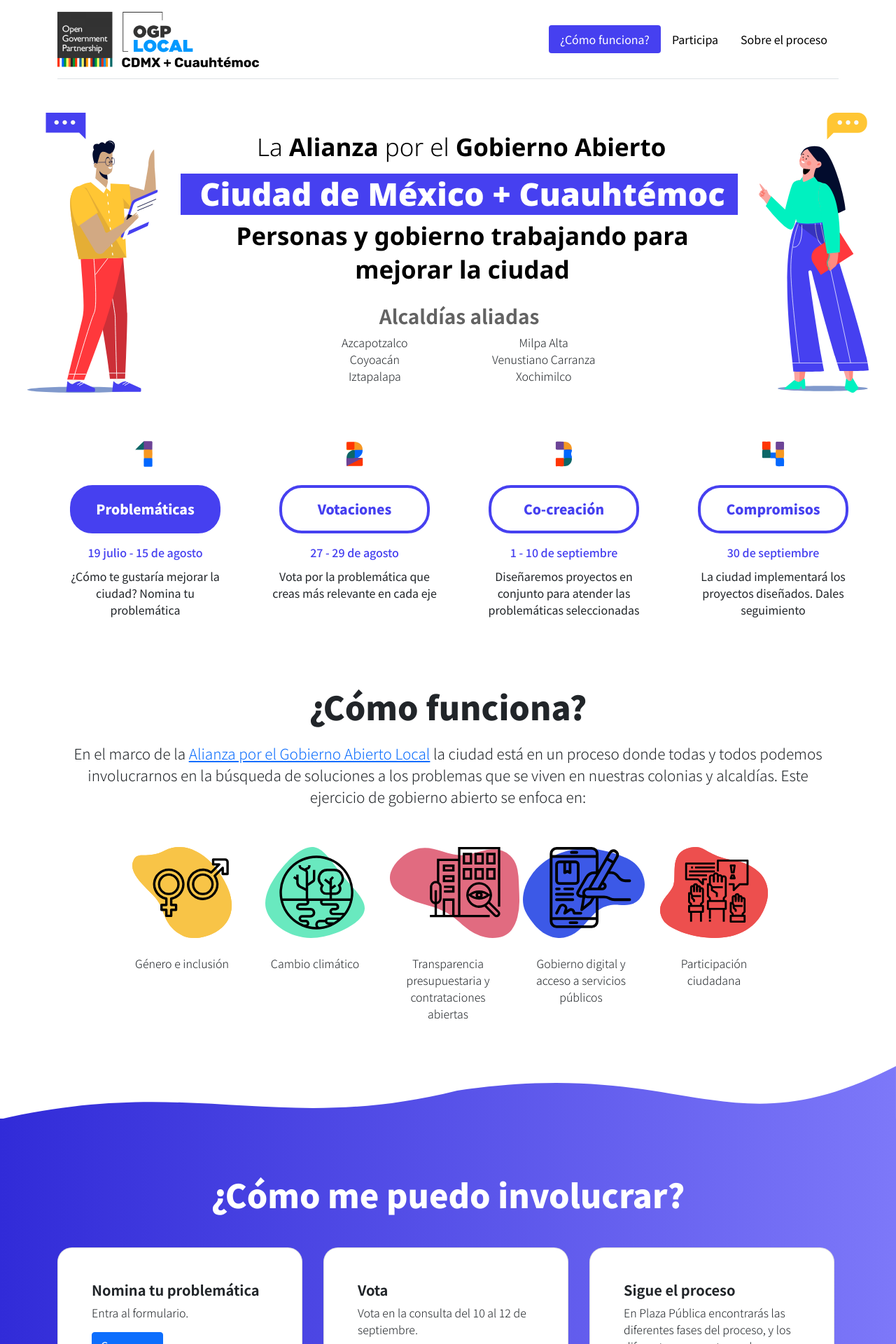
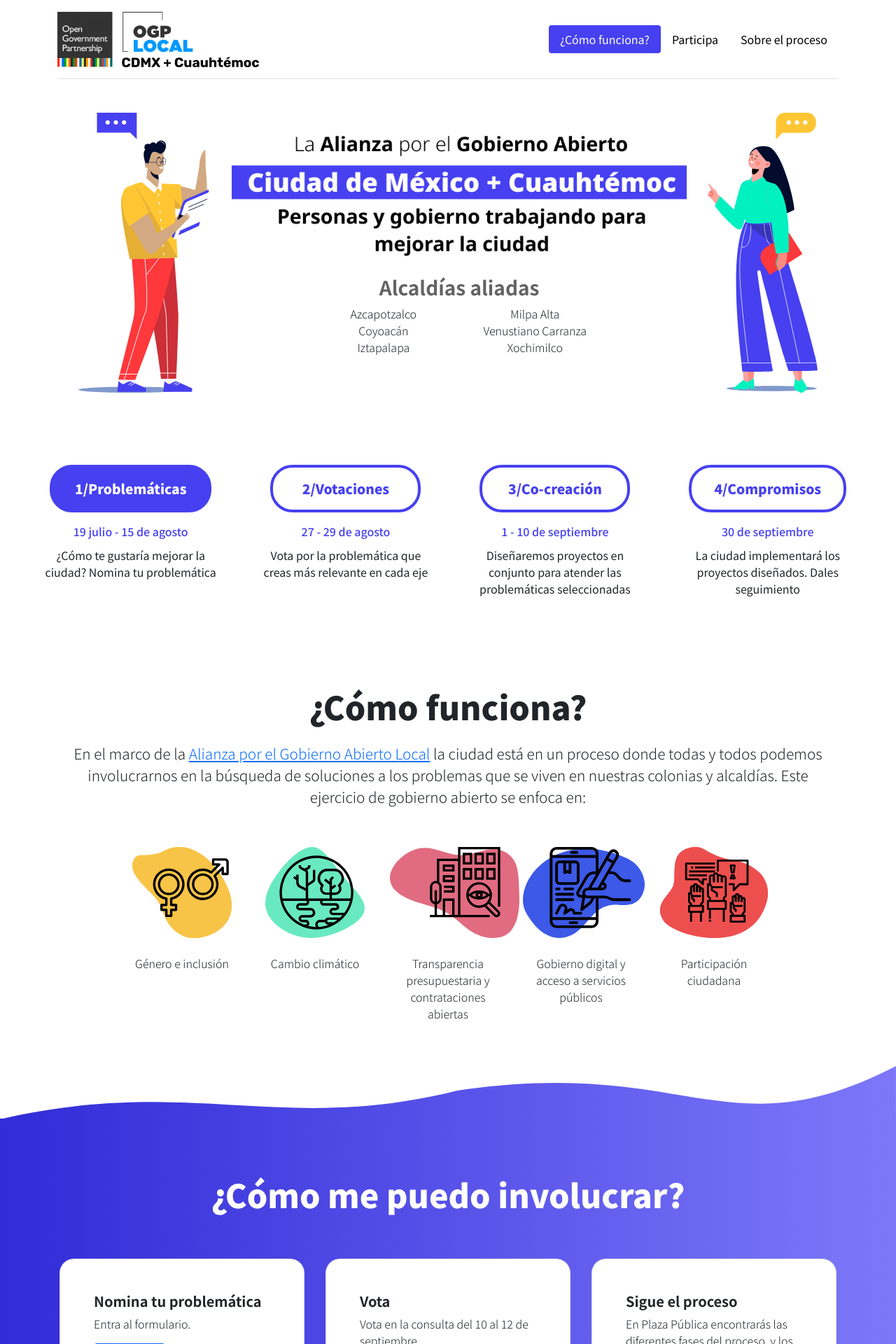
Before and after one commit to basicavisual/ogplocal, a Jekyll site: the page built from index.markdown, in a window 1280 px wide. Shown: the top 1920 px of the page at 70% size. Built offline with Jekyll 4.4.1, drawn with Linux system fonts in a browser that asks for light colours; nearby versions of some CDN libraries.

Commit message:
responsive2

```diff
--- a/_includes/footer.html
+++ b/_includes/footer.html
@@ -1,5 +1,5 @@
 <footer class="footer mt-auto py-3">
-  <div class="container d-flex">
+  <div class="container d-flex justify-content-between">
     <div class="footer-boxes">
       <img class="footer-logo" src="{{ site.baseurl }}/assets/images/logo-blanco.png" alt="Logo en blanco">
     </div>
--- a/_includes/home/jumbotron.html
+++ b/_includes/home/jumbotron.html
@@ -1,9 +1,10 @@
 <div class="jumbotron">
   <div class="container mt-4 text-center py-4">
-    <div class="d-flex justify-content-center">
+    <div class="d-flex jumbotron-flex">
+      <div><img class="monitos" src="{{ site.baseurl }}/assets/images/monitos.svg" alt=""></div>
       <div><img class="hero-person" src="{{ site.baseurl }}/assets/images/hero/hombre.svg" alt=""></div>
       <div>
-        <img src="{{ site.baseurl }}/assets/images/hero/hero.png" class="my-4" alt="Logo de la alianza por el gobierno abierto, Ciudad de México y Cuauhtémoc.">
+        <img src="{{ site.baseurl }}/assets/images/hero/hero.png" class="alianza-logo my-4" alt="Logo de la alianza por el gobierno abierto, Ciudad de México y Cuauhtémoc.">
         <div class="jumbotron-alcaldias my-1">
           <h3 class="jumbotron-alcaldias-title fw-bold mb-2">Alcaldías aliadas</h3>
           <div class="container">
@@ -12,8 +13,8 @@
 
               </div>
 
-              <div class="col-md-8">
-                <div class="container jumbotron-alcaldias-lista">
+              <div class="col-xs-12 col-md-8">
+                <div class="jumbotron-alcaldias-lista">
 
                   <div class="row">
                     <div class="col">
--- a/_includes/home/timeline.html
+++ b/_includes/home/timeline.html
@@ -2,8 +2,9 @@
     <div class="container">
         <ul class="timeline">
             <li>
-                <img src="assets/images/numeros/1.svg" alt="1" class="numero">
-                <div class="active timeline-button"><a class="active" href="">Problemáticas</a></div>
+                <!-- <img src="assets/images/numeros/1.svg" alt="1" class="numero"> -->
+                <p class="timeline-numeros">1</p>
+                <div class="active timeline-button"><a class="active" href="">1/Problemáticas</a></div>
 
                 <p class="timeline-fecha">19 julio - 15 de agosto</p>
                 <p class="timeline-descripcion">
@@ -11,8 +12,9 @@
                 </p>
             </li>
             <li>
-                <img src="assets/images/numeros/2.svg" alt="1" class="numero">
-                <div class="timeline-button"><a href="">Votaciones</a></div>
+                <!-- <img src="assets/images/numeros/2.svg" alt="1" class="numero"> -->
+                <p class="timeline-numeros">2</p>
+                <div class="timeline-button"><a href="">2/Votaciones</a></div>
 
                 <p class="timeline-fecha">27 - 29 de agosto</p>
                 <p class="timeline-descripcion">
@@ -20,8 +22,9 @@
                 </p>
             </li>
             <li>
-                <img src="assets/images/numeros/3.svg" alt="1" class="numero">
-                <div class="timeline-button"><a href="">Co-creación</a></div>
+                <!-- <img src="assets/images/numeros/3.svg" alt="1" class="numero"> -->
+                <p class="timeline-numeros">3</p>
+                <div class="timeline-button"><a href="">3/Co-creación</a></div>
 
                 <p class="timeline-fecha">1 - 10 de septiembre</p>
                 <p class="timeline-descripcion">
@@ -29,8 +32,9 @@
                 </p>
             </li>
             <li>
-                <img src="assets/images/numeros/4.svg" alt="1" class="numero">
-                <div class="timeline-button"><a href="">Compromisos</a></div>
+                <!-- <img src="assets/images/numeros/4.svg" alt="1" class="numero"> -->
+                <p class="timeline-numeros">4</p>
+                <div class="timeline-button"><a href="">4/Compromisos</a></div>
                 <p class="timeline-fecha">30 de septiembre</p>
                 <p class="timeline-descripcion">
                     La ciudad implementará los proyectos diseñados. Dales seguimiento
--- a/_includes/navbar.html
+++ b/_includes/navbar.html
@@ -4,7 +4,7 @@
       <img src="{{ '/assets/images/logo.png' | prepend: site.baseurl }}" class="nav-logo me-3" alt="logo de OGP local">
     </a>
 
-    <ul class="nav nav-pills align-items-center">
+    <ul class="nav nav-pills nav-flex">
       <li class="nav-item"><a href="#" class="nav-link active bg-blue">¿Cómo funciona?</a></li>
       <li class="nav-item"><a href="#" class="nav-link inactive">Participa</a></li>
       <li class="nav-item"><a href="#" class="nav-link inactive">Sobre el proceso</a></li>
--- a/assets/css/layouts/home.sass
+++ b/assets/css/layouts/home.sass
@@ -20,8 +20,39 @@
   height: 400px
   margin: 0px 30px
 
+.alianza-logo
+  width: 100%
+
+@media (max-width: 576px)
+  .jumbotron-flex
+    flex-direction: column
+  .hero-person
+    display: none
+  ul.timeline
+    flex-direction: column
+  footer.footer div
+    flex-direction: column
+    align-items: flex-start !important
+  .jumbotron-alcaldias-title
+    font-size: 1rem
+  p.section-text
+    padding: 0 1.5rem !important
+  .nav-flex
+    display: none
+  .monitos
+    display: flex !important
+    text-align: center
+    height: 170px
+    margin: auto
+  ul.timeline li div
+    width: 100px !important
+    margin: 15px auto !important
+  ul.timeline li div a
+    font-size: .9rem !important
+
 // section classes
-
+.monitos
+  display: none
 section
   padding: 2rem 0
 
@@ -58,6 +89,11 @@ p.section-text
   width: 350px
   padding: 2rem
 
+.nav-flex
+  align-items: center
+.card
+  margin: 1rem auto
+
 .nav-pills .nav-link.active, .nav-pills .show>.nav-link .bg-blue
   background-color: #4640f0 !important
 a.inactive
@@ -66,6 +102,7 @@ a.inactive
 ul.timeline
   list-style-type: none
   display: flex
+  padding-left: 0
   justify-content: center
   li
     margin: 0 2rem
@@ -148,9 +185,14 @@ ol.card-text
   &:hover
     text-decoration: underline
 
+
 h5.card-title
   font-weight: bold
-
+p.timeline-numeros
+  font-weight: 900
+  color: #e16b80
+  font-size: 2.5rem
+  display: none
 .title-organizan
   margin: 0 auto 3rem auto
 footer.footer
```
Also changed, not shown: assets/images/monitos.svg (added).
